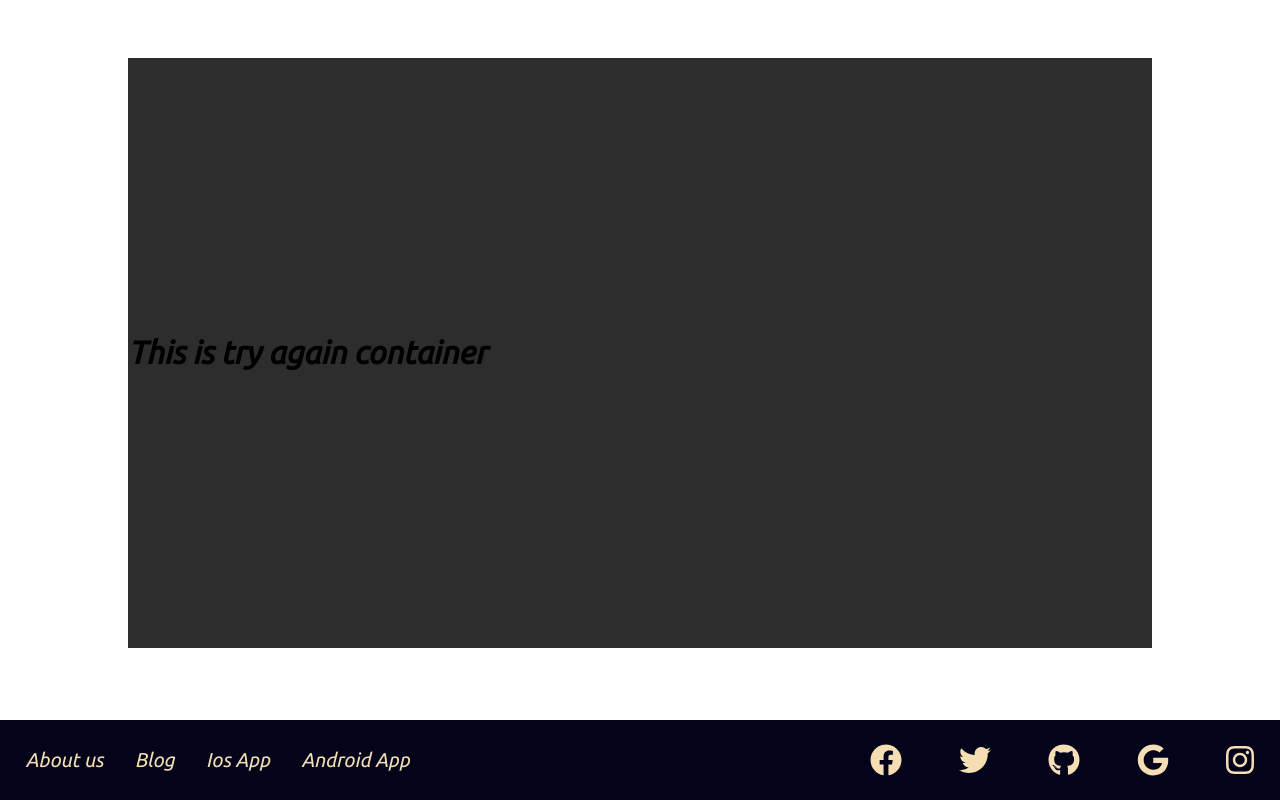
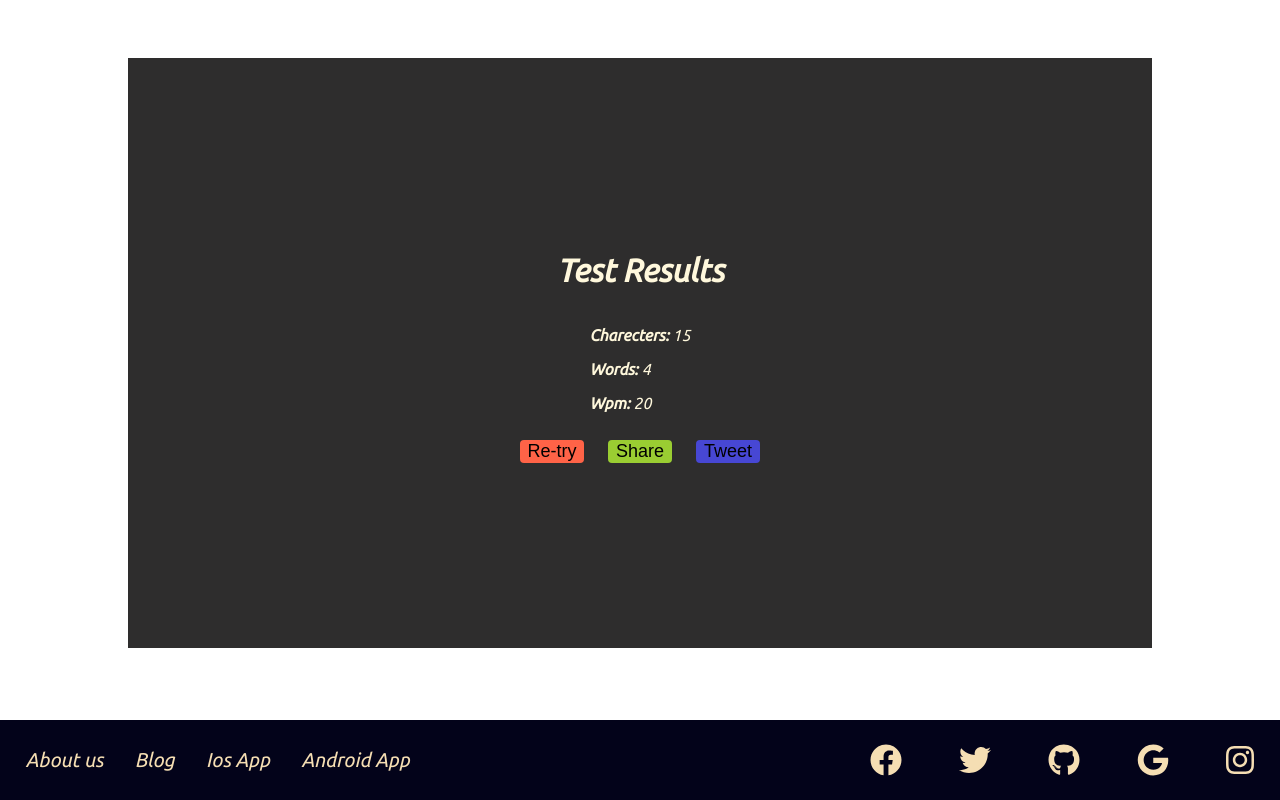
Before and after one commit to ashutosht-01/FlashType, a React (Create React App) app: page / in a window 1280 px wide. Shown: the part 774-1574 px from the top of the page. Built offline with nearby package versions, Linux system fonts and the light colour scheme; a web font is replaced by a local one.

Commit message:
added style to try again component

```diff
--- a/src/Components/ChallengeSection/ChallengeSection.jsx
+++ b/src/Components/ChallengeSection/ChallengeSection.jsx
@@ -4,8 +4,8 @@ import './ChallengeSection.css'
 function ChallengeSection() {
     return (
         <div className="challenge-container">
-            <h1 className="challenge-text">Take a Speed Test Now</h1>
-            <div className="testcontainer">
+            <h1 data-aos="fade-down" className="challenge-text">Take a Speed Test Now</h1>
+            <div data-aos="fade-down" className="testcontainer">
                 <TestContainer words={4} charecters={15} wpm={20} />
             </div>
         </div>
--- a/src/Components/TestContainer/TestContainer.jsx
+++ b/src/Components/TestContainer/TestContainer.jsx
@@ -1,10 +1,14 @@
 import React from 'react'
+import TryAgain from '../TryAgain/TryAgain'
 import './TestContainer.css'
 function TestContainer({ words, charecters, wpm }) {
     return (
         <div className="test-container">
+            <div data-aos="fade-up" className="typing-challenge-container">
+
+            </div>
             <div className="tryagain-container">
-                <h1>This is try again container</h1>
+                <TryAgain words={words} charecters={charecters} wpm={wpm} />
             </div>
         </div>
     )
--- /dev/null
+++ b/src/Components/TryAgain/TryAgain.css
@@ -0,0 +1,46 @@
+.try-again-container{
+    display:flex;
+    flex-direction: column;
+    align-items: center;
+    color: cornsilk;
+}
+.result-container{
+ display: flex;
+ flex-direction: column;
+ align-items: center;
+margin:70px;
+}
+.end-buttons{
+    position: relative;
+    margin:12px;
+    border-radius: 4px;
+    border:none;
+    min-width: 64px;
+    vertical-align: center;
+    text-align: center;
+    font-size:18px;
+    font-weight: 500;
+}
+.start-again-btn{
+    background-color: tomato;
+}
+.start-again-btn:hover,
+.start-again-btn:focus{
+    background-color: rgba(209, 98, 79, 0.897);
+}
+
+.share-btn{
+    background-color: yellowgreen;
+}
+.share-btn:hover,
+.share-btn:focus{
+    background-color:rgb(149, 179, 89);
+}
+
+.tweet-btn{
+    background-color: rgb(71, 71, 212);
+}
+.tweet-btn:hover,
+.tweet-btn:focus{
+    background-color: rgb(78, 78, 136);
+}
--- /dev/null
+++ b/src/Components/TryAgain/TryAgain.jsx
@@ -0,0 +1,38 @@
+import React from 'react'
+import './TryAgain.css'
+function TryAgain({ charecters, words, wpm }) {
+    return (
+        <div className="try-again-container">
+            <h1 data-aos="fade-up">Test Results</h1>
+            <div data-aos="fade-up" className="result-contianer">
+                <p>
+                    <b>Charecters:</b> {charecters}
+                </p>
+                <p>
+                    <b>Words:</b> {words}
+                </p>
+                <p>
+                    <b>Wpm:</b> {wpm}
+                </p>
+            </div>
+            <div data-aos="fade-up">
+                <button className="end-buttons start-again-btn">Re-try</button>
+                <button onClick={function () {
+                    window.open("https://www.facebook.com/sharer.php?u=https://ashutosht-01.github.io/Sorting-Visualizer/",
+                        "facebook-share-dialog",
+                        "width=800 , height=600"
+                    )
+                }} className="end-buttons share-btn">Share</button>
+                <button onClick={function () {
+                    window.open(
+                        "https://twitter.com/intent/tweet?text=https://ashutosht-01.github.io/Sorting-Visualizer/",
+                        "Twitter",
+                        "width:800, height:600"
+                    );
+                }} className="end-buttons tweet-btn">
+                    Tweet</button>
+            </div>
+        </div>
+    )
+}
+export default TryAgain
```
